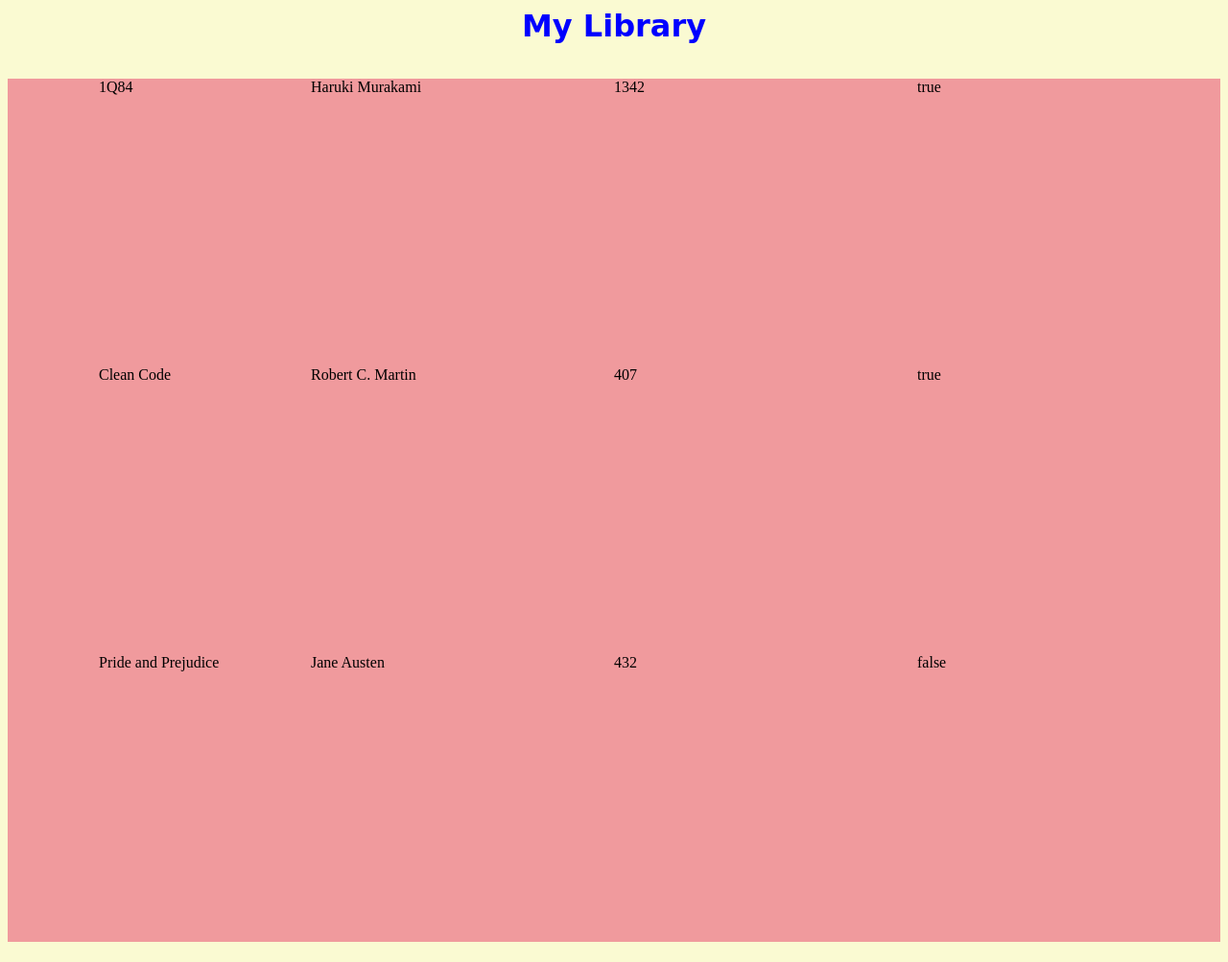
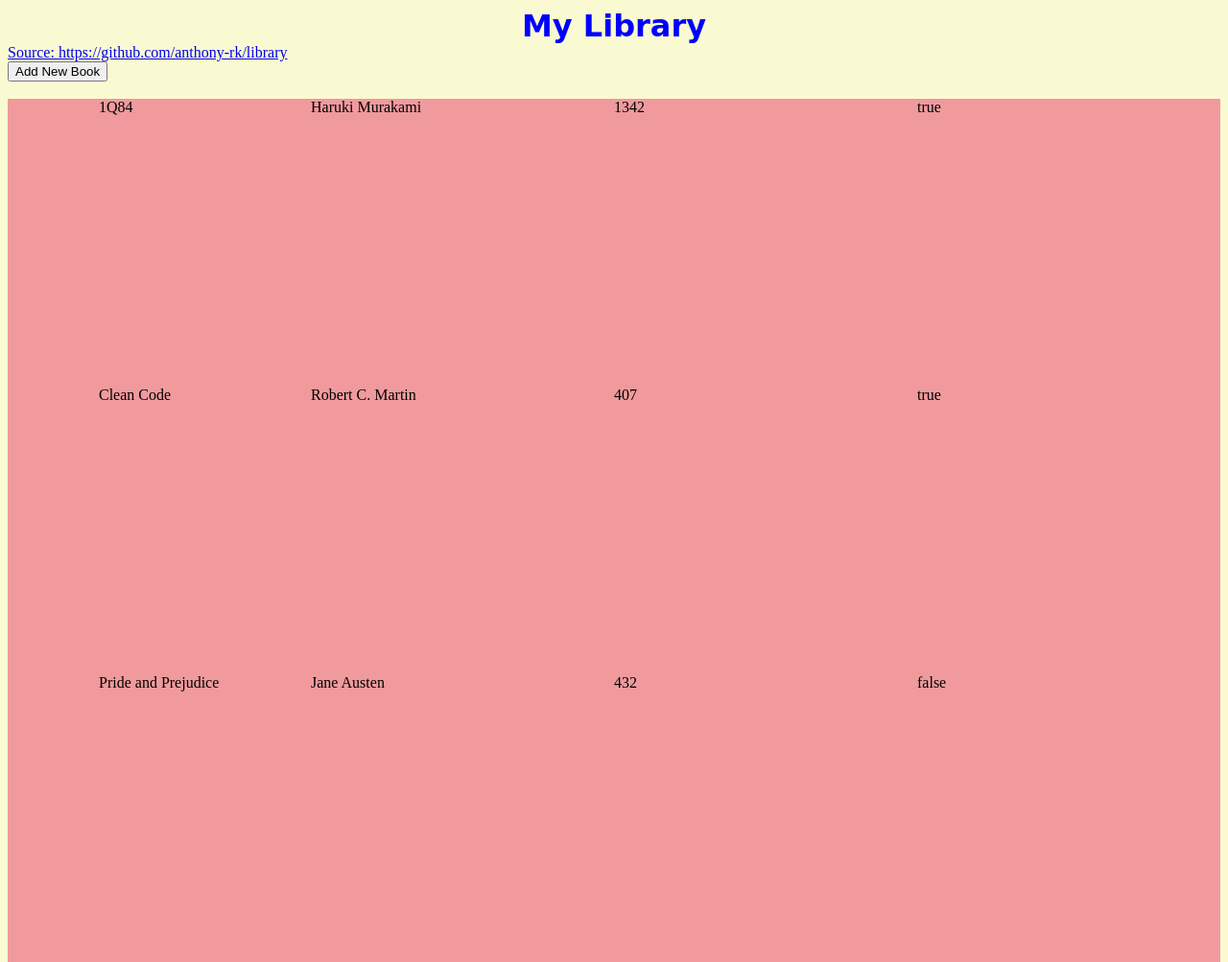
Before and after one commit to anthony-rk/library, a plain HTML site: page index.html in a window 1280 px wide. Shown: the whole page at 96% size. Before the commit the page ends 982 px from the top, so only its background shows below. Drawn offline with Linux system fonts and the light colour scheme.

Commit message:
Add Add New Book button

```diff
--- a/index.html
+++ b/index.html
@@ -8,16 +8,9 @@
   <body>
     <div>
       <h1>My Library</h1>
+      <a id="github-link" href="https://github.com/anthony-rk/library">Source: https://github.com/anthony-rk/library</a>
       <br>
-      <!-- <table class="book-table">
-        <thead>
-          <th class="table-head-left">Title</th>
-          <th class="table-head">Author</th>
-          <th class="table-head">Pages</th>
-          <th class="table-head-right">Read</th>
-        </thead>
-      </table> -->
-
+      <button type="button" id="newBookButton" onclick="userAddNewBookFunction()">Add New Book</button>
       <div id="books"></div>
     </div>
 
```
